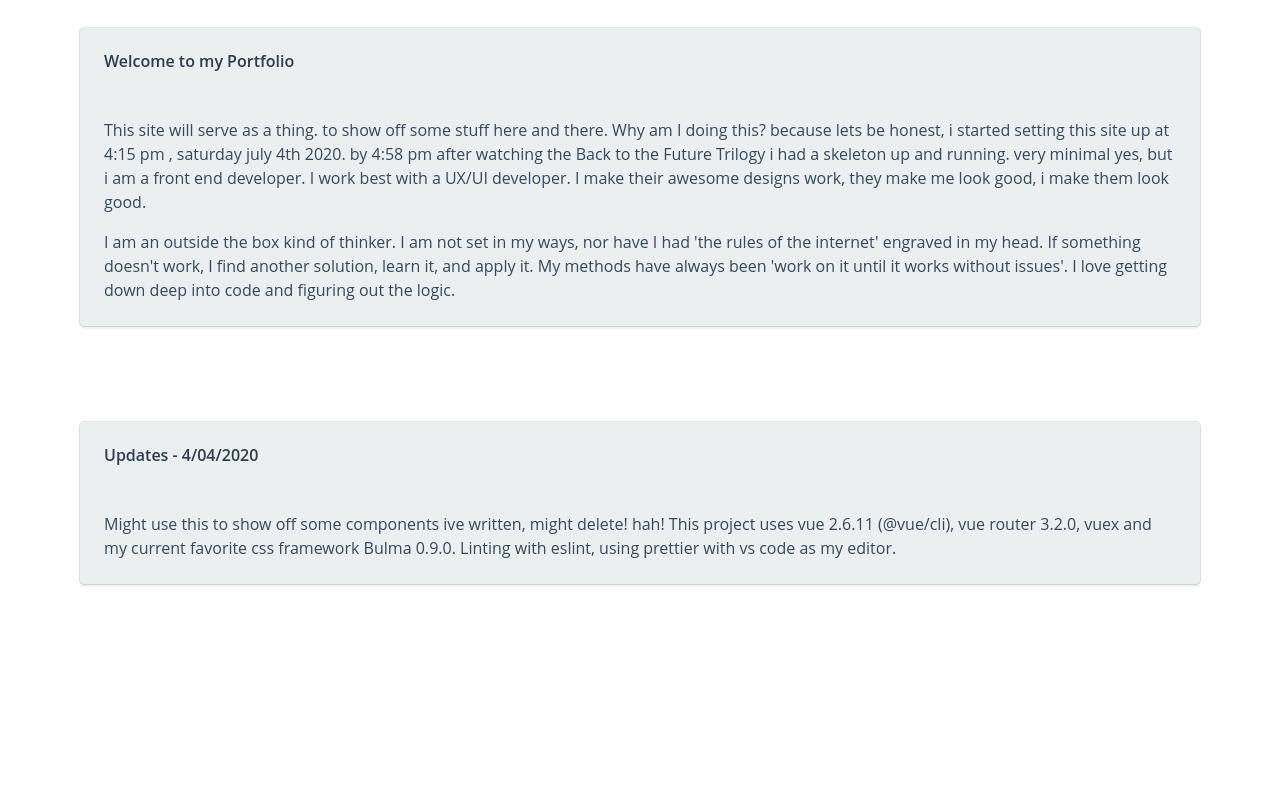
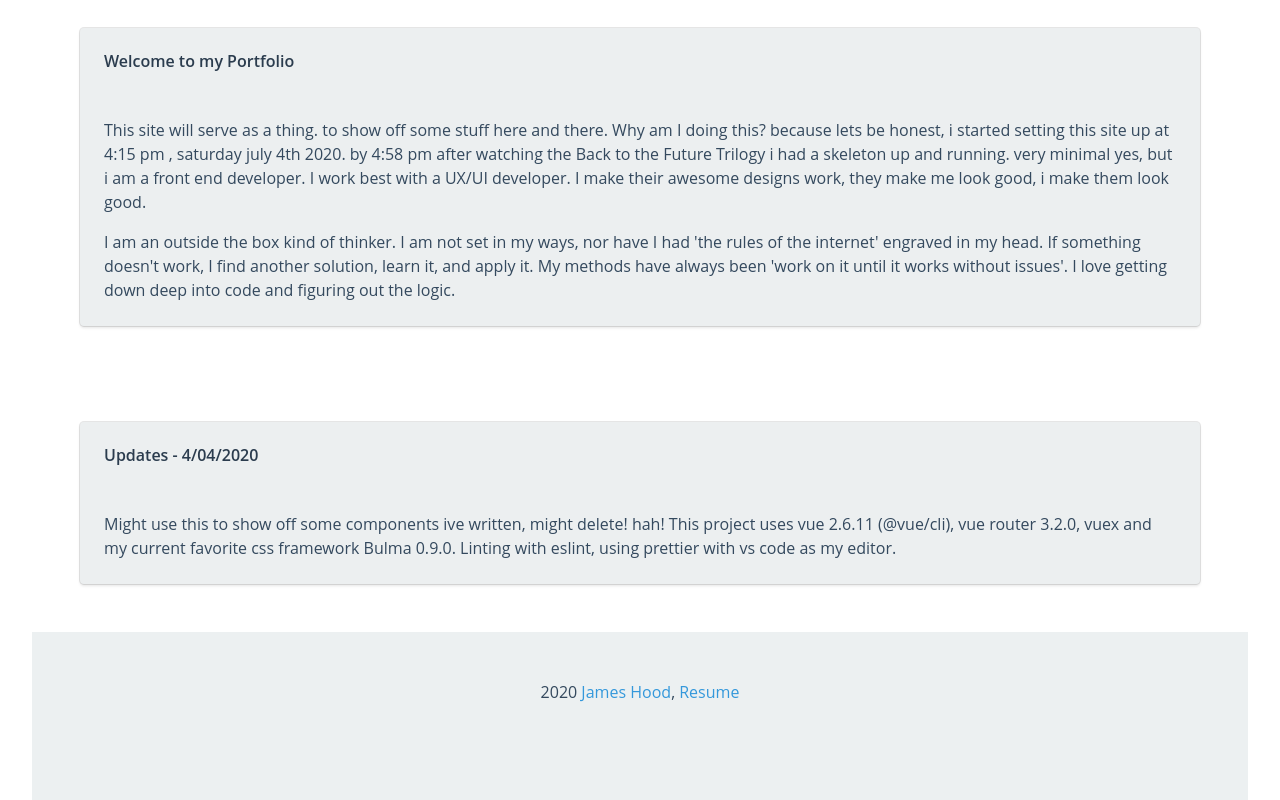
Before and after one commit to jameshood118/projects, a Vue app: page / in a window 1280 px wide. Shown: the part 349-1149 px from the top of the page. Before the commit the page ends 981 px from the top, so only its background shows below. Built offline with nearby package versions, Linux system fonts and the light colour scheme.

Commit message:
add footer

```diff
--- a/src/App.vue
+++ b/src/App.vue
@@ -3,6 +3,17 @@
     <Navigation />
     <div class="container is-fluid">
       <router-view />
+      <footer class="footer">
+        <div class="content has-text-centered">
+          <p>
+            2020 <a href="mailto:jameshood118@gmail.com">James Hood</a>,
+            <a
+              href="https://docs.google.com/document/d/1e-krbKFX3JcDGjjka1TLR94q-zRZLJY3jJlOcOTrVXQ/edit#heading=h.gjdgxs"
+              >Resume</a
+            >
+          </p>
+        </div>
+      </footer>
     </div>
   </div>
 </template>
```
